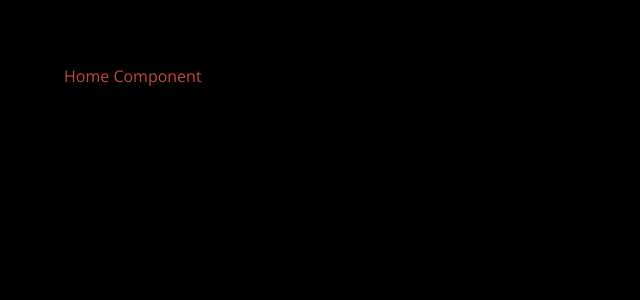
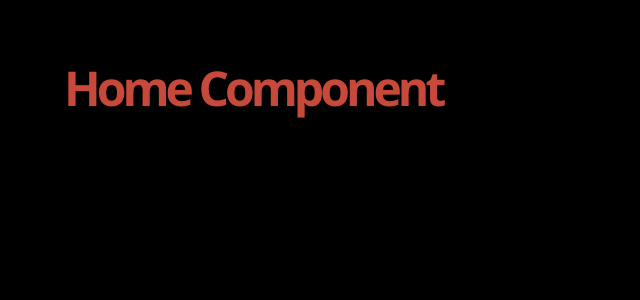
Before and after one commit to alain-kubwayo/pms, a React (Create React App) app: page / in a window 1280 px wide. Shown: the top 300 px of the page, without its empty margins (0-640 px from the left). Built offline with nearby package versions, Linux system fonts and the light colour scheme; the HTML template or start-up script is replaced by a standard one.

Commit message:
feat: add skeleton of Home component

```diff
--- a/src/pages/home/Home.jsx
+++ b/src/pages/home/Home.jsx
@@ -1,6 +1,6 @@
 const Home = () => {
     return (
-        <div className="text-secondary-100">Home Component</div>
+        <div className="text-secondary-100 text-5xl font-extrabold -tracking-[4px]">Home Component</div>
     );
 }
 
```
